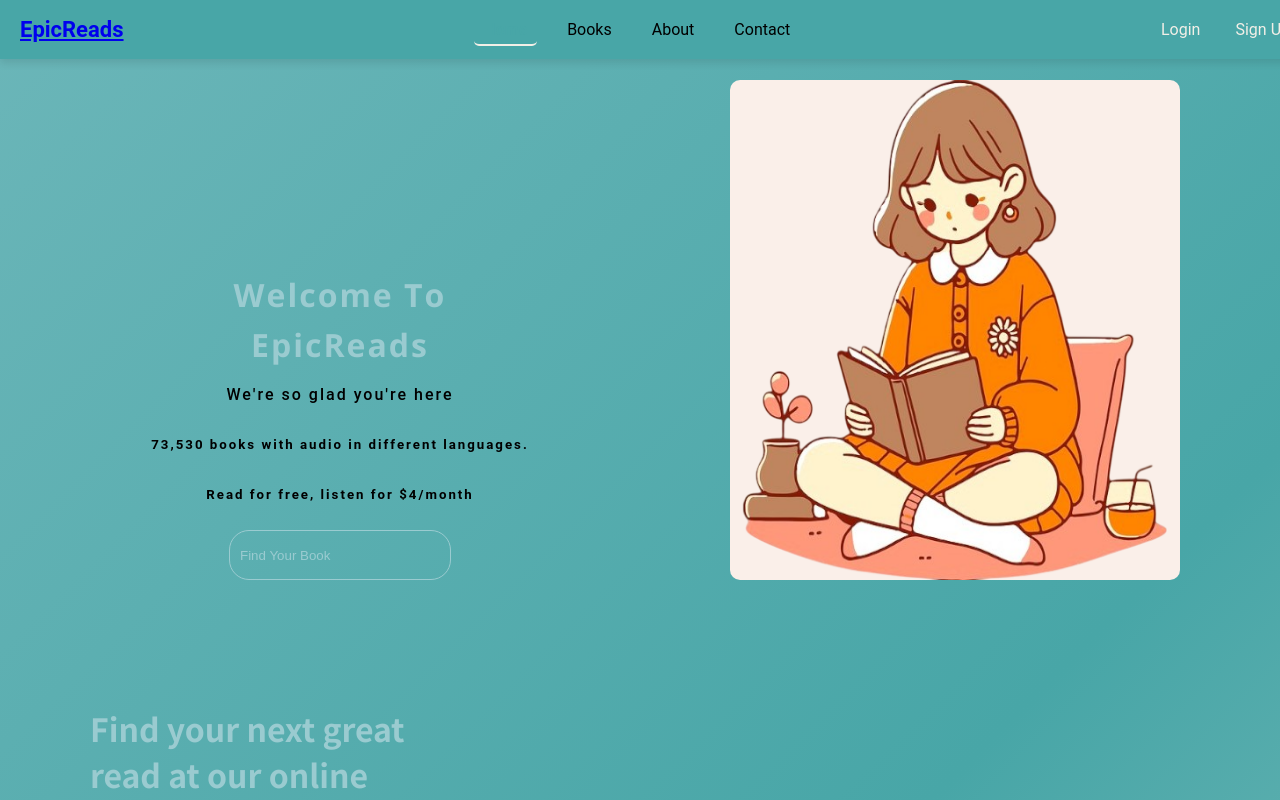
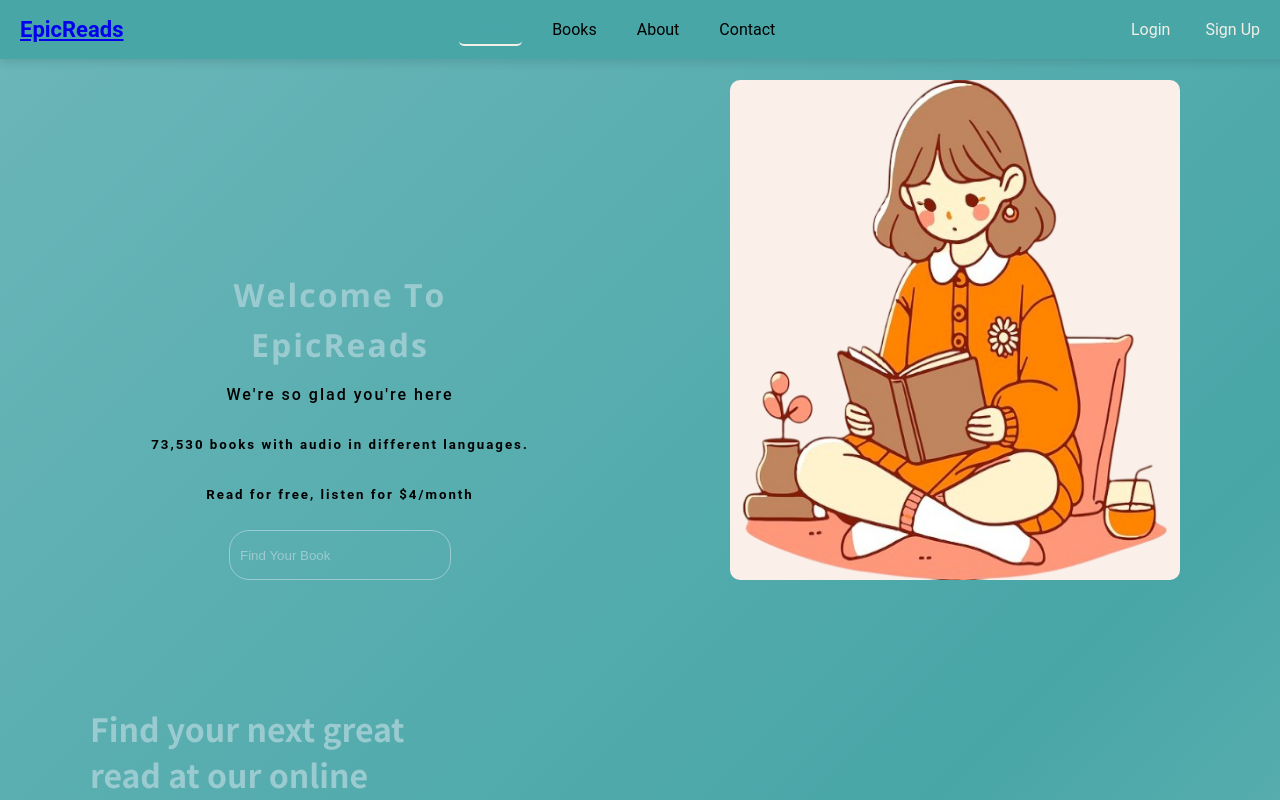
Before and after one commit to ayoubmorchid/bookhaven, a React (Create React App) app: page / in a window 1280 px wide. Shown: the top 800 px of the page. Built offline with nearby package versions, Linux system fonts and the light colour scheme.

Commit message:
fixe margin on  navbar.css

```diff
--- a/src/style/navbar.css
+++ b/src/style/navbar.css
@@ -9,12 +9,13 @@
   left: 0;
   width: 100%;
   z-index: 1000;
-  box-shadow: 0 4px 8px rgba(0, 0, 0, 0.1); /* إضافة ظل خفيف */
+  box-shadow: 0 4px 8px rgba(0, 0, 0, 0.1);
   transition: background-color 0.3s ease;
+  margin: 0;
 }
 
 .navbar:hover {
-  background-color: var(--secondary-color); /* تغيير اللون عند التحويم */
+  background-color: var(--secondary-color);
 }
 
 .logo-link {
@@ -45,7 +46,6 @@
   padding: 5px 10px;
   border-radius: 5px;
   transition: background-color 0.3s ease, color 0.3s ease;
-
 }
 
 .nav-item a:hover {
@@ -63,6 +63,8 @@
 .auth-links {
   display: flex;
   gap: 15px;
+  margin-right: 30px; /* إزالة أي هوامش افتراضية */
+  padding: 0; /* إزالة أي تباعد داخلي */
 }
 
 .auth-link {
@@ -107,6 +109,7 @@
     flex-direction: column;
     gap: 10px;
     width: 100%;
+    align-items: flex-start; /* الروابط تبدأ من اليسار */
   }
 
   .auth-links {
```
